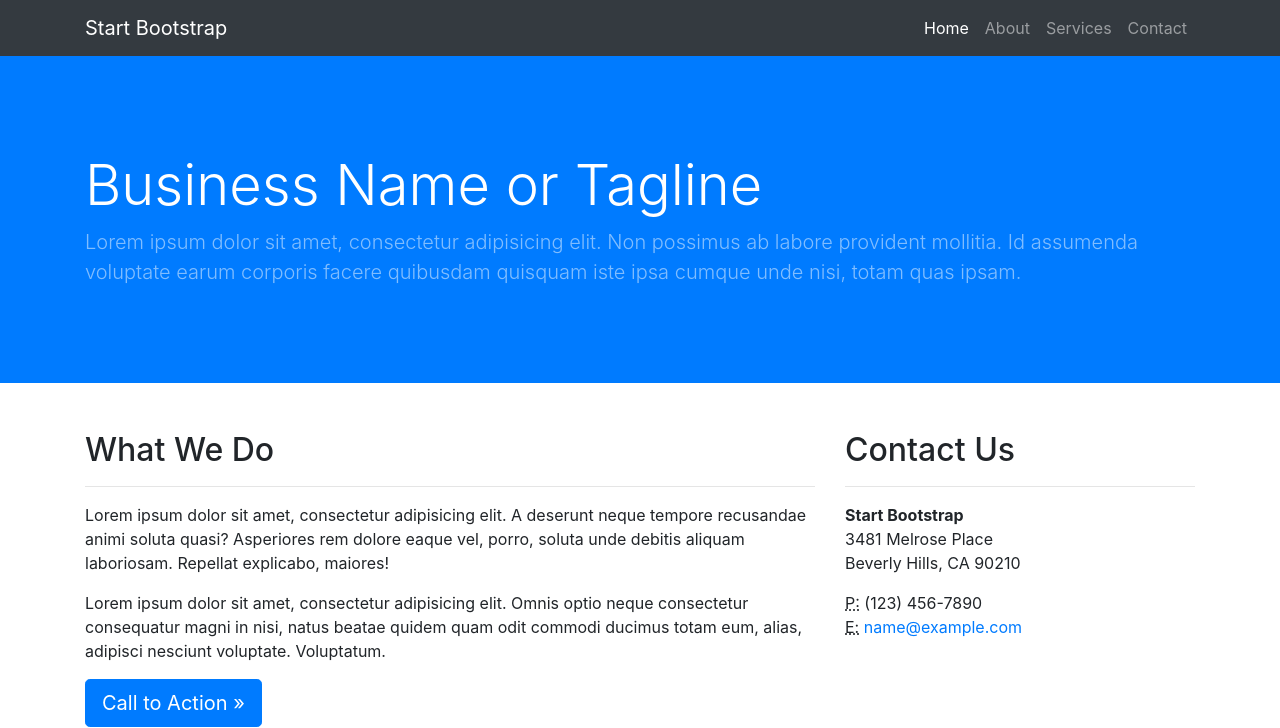
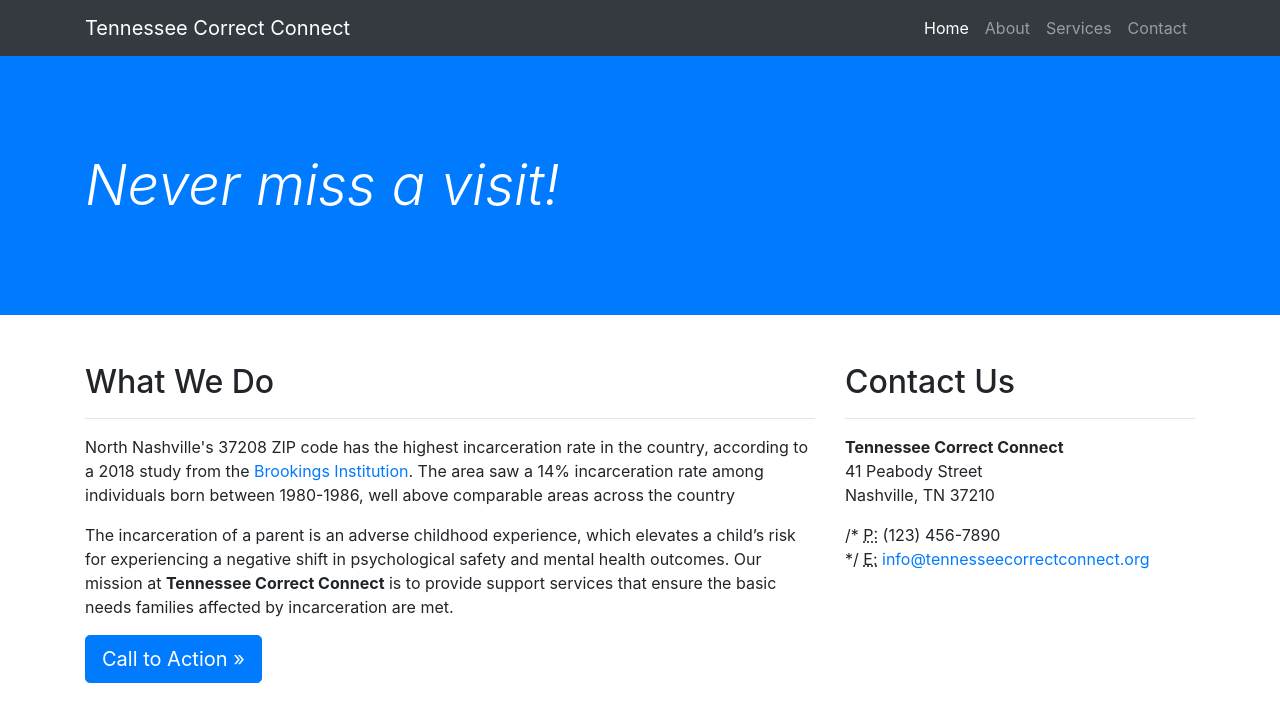
Before and after one commit to ChelseaRucker/tennessee-correct-connect, a website: page index.html in a window 1280 px wide. Shown: the top 728 px of the page. Drawn offline with Linux system fonts and the light colour scheme.

Commit message:
Company info added

```diff
--- a/index.html
+++ b/index.html
@@ -8,7 +8,7 @@
   <meta name="description" content="">
   <meta name="author" content="">
 
-  <title>Business Frontpage - Start Bootstrap Template</title>
+  <title>Tennessee Correct Connect</title>
 
   <!-- Bootstrap core CSS -->
   <link href="vendor/bootstrap/css/bootstrap.min.css" rel="stylesheet">
@@ -23,7 +23,7 @@
   <!-- Navigation -->
   <nav class="navbar navbar-expand-lg navbar-dark bg-dark fixed-top">
     <div class="container">
-      <a class="navbar-brand" href="#">Start Bootstrap</a>
+      <a class="navbar-brand" href="#">Tennessee Correct Connect</a>
       <button class="navbar-toggler" type="button" data-toggle="collapse" data-target="#navbarResponsive" aria-controls="navbarResponsive" aria-expanded="false" aria-label="Toggle navigation">
         <span class="navbar-toggler-icon"></span>
       </button>
@@ -53,8 +53,8 @@
     <div class="container h-100">
       <div class="row h-100 align-items-center">
         <div class="col-lg-12">
-          <h1 class="display-4 text-white mt-5 mb-2">Business Name or Tagline</h1>
-          <p class="lead mb-5 text-white-50">Lorem ipsum dolor sit amet, consectetur adipisicing elit. Non possimus ab labore provident mollitia. Id assumenda voluptate earum corporis facere quibusdam quisquam iste ipsa cumque unde nisi, totam quas ipsam.</p>
+          <h1 class="display-4 text-white mt-5 mb-2"><i>Never miss a visit!</i></h1>
+          <p class="lead mb-5 text-white-50"> </p>
         </div>
       </div>
     </div>
@@ -67,25 +67,25 @@
       <div class="col-md-8 mb-5">
         <h2>What We Do</h2>
         <hr>
-        <p>Lorem ipsum dolor sit amet, consectetur adipisicing elit. A deserunt neque tempore recusandae animi soluta quasi? Asperiores rem dolore eaque vel, porro, soluta unde debitis aliquam laboriosam. Repellat explicabo, maiores!</p>
-        <p>Lorem ipsum dolor sit amet, consectetur adipisicing elit. Omnis optio neque consectetur consequatur magni in nisi, natus beatae quidem quam odit commodi ducimus totam eum, alias, adipisci nesciunt voluptate. Voluptatum.</p>
+        <p>North Nashville's 37208 ZIP code has the highest incarceration rate in the country, according to a 2018 study from the <a href="https://www.brookings.edu/wp-content/uploads/2018/03/es_20180314_looneyincarceration_final.pdf">Brookings Institution</a>. The area saw a 14% incarceration rate among individuals born between 1980-1986, well above comparable areas across the country</p>
+        <p>The incarceration of a parent is an adverse childhood experience, which elevates a child’s risk for experiencing a negative shift in psychological safety and mental health outcomes. Our mission at <b>Tennessee Correct Connect</b> is to provide support services that ensure the basic needs families affected by incarceration are met.</p>
         <a class="btn btn-primary btn-lg" href="#">Call to Action &raquo;</a>
       </div>
       <div class="col-md-4 mb-5">
         <h2>Contact Us</h2>
         <hr>
         <address>
-          <strong>Start Bootstrap</strong>
-          <br>3481 Melrose Place
-          <br>Beverly Hills, CA 90210
+          <strong>Tennessee Correct Connect</strong>
+          <br>41 Peabody Street
+          <br>Nashville, TN 37210
           <br>
         </address>
         <address>
-          <abbr title="Phone">P:</abbr>
+          /* <abbr title="Phone">P:</abbr>
           (123) 456-7890
-          <br>
+          <br> */
           <abbr title="Email">E:</abbr>
-          <a href="mailto:#">name@example.com</a>
+          <a href="mailto:tncorrectconnect@gmail.com">info@tennesseecorrectconnect.org</a>
         </address>
       </div>
     </div>
```
